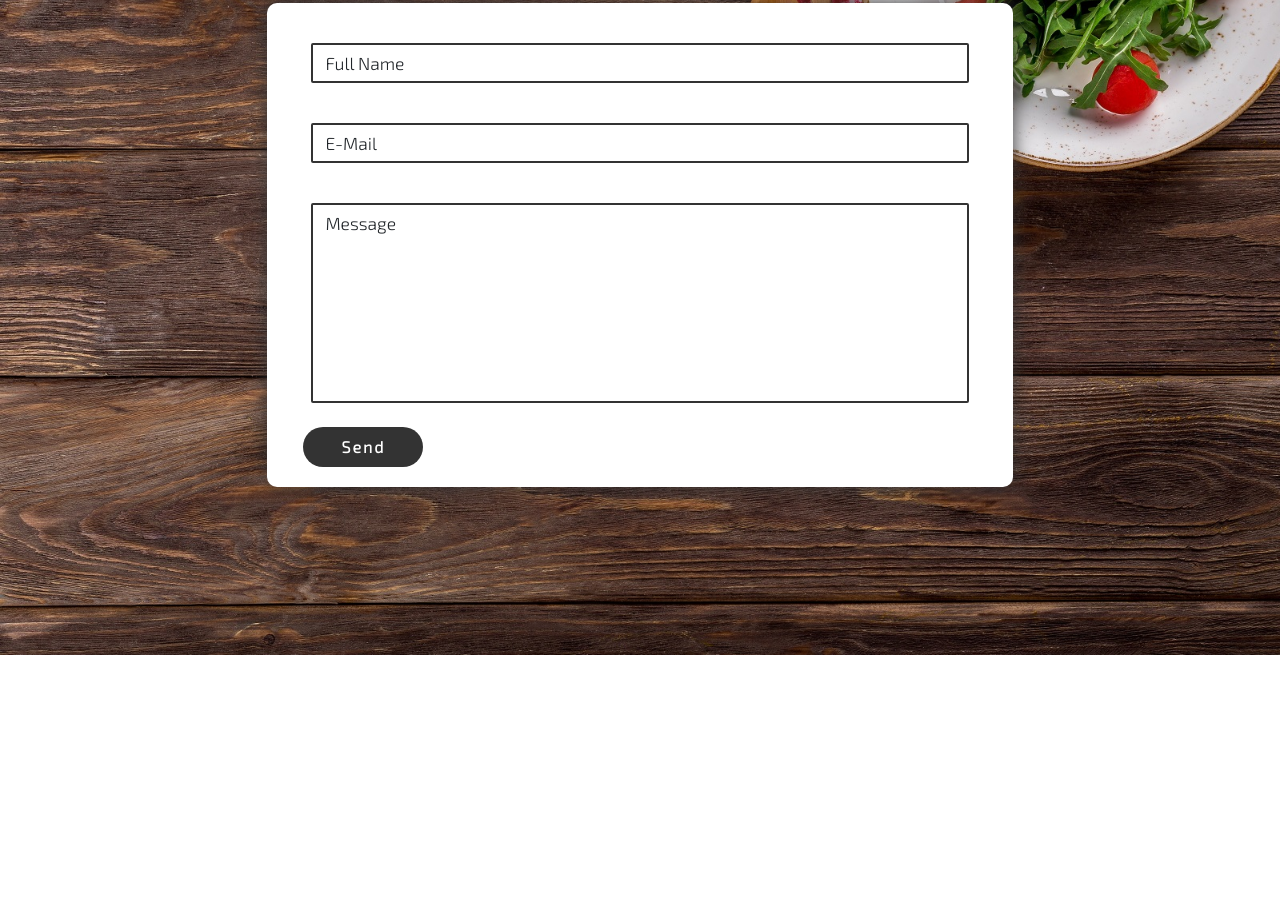
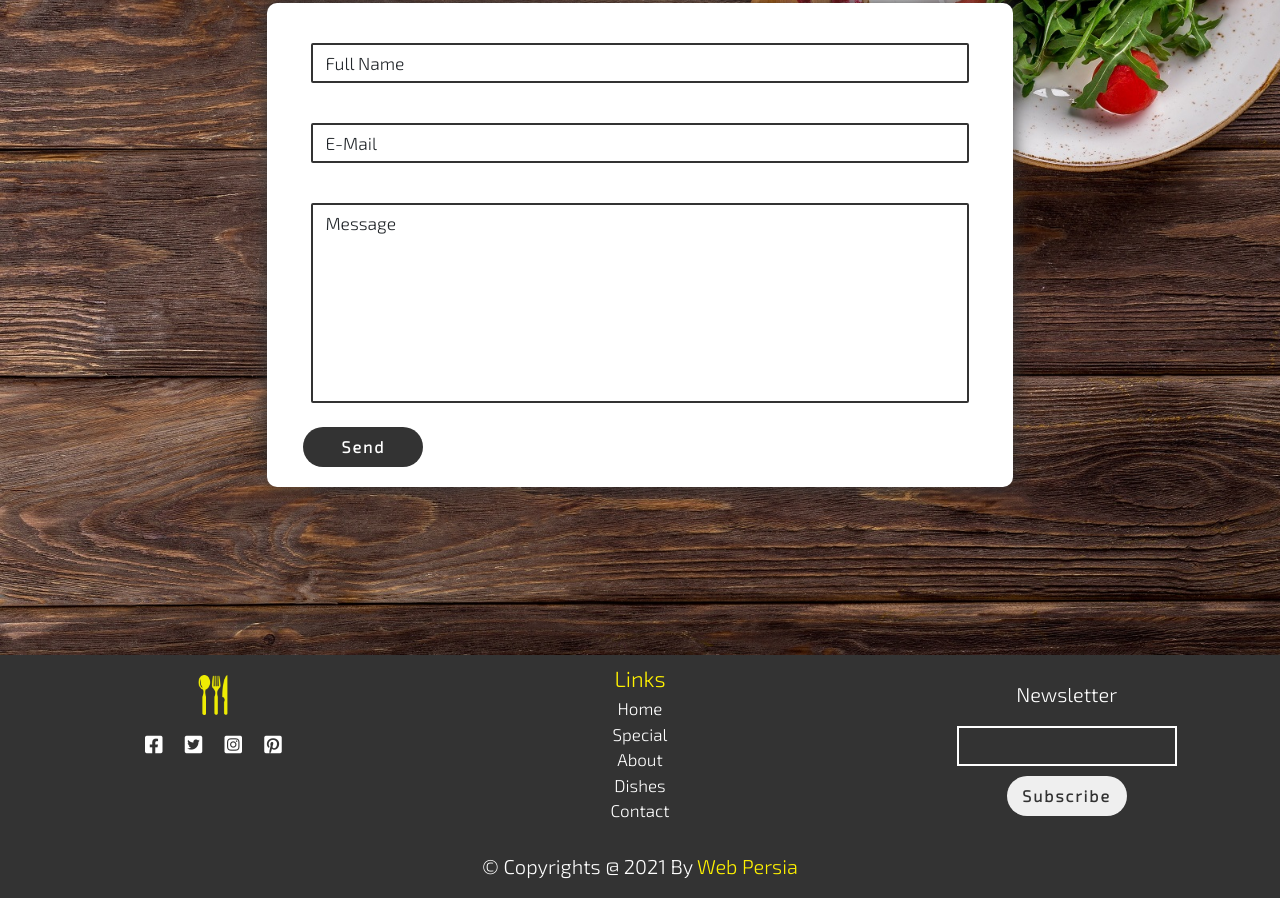
Before and after one commit to mohsenzn/Food-Restaurant, a plain HTML site: page index.html in a window 1280 px wide. Shown: the part 3483-4381 px from the top of the page. Before the commit the page ends 4138 px from the top, so only its background shows below. Drawn offline with nearby package versions, Linux system fonts and the light colour scheme.

Commit message:
Food Website

```diff
--- a/assets/sass/style.scss
+++ b/assets/sass/style.scss
@@ -330,65 +330,66 @@ a {
   }
 }
 // contact section
-#contact{
+#contact {
   min-height: 100vh;
-      width:100vw;
+  width: 100vw;
   background: url(../images/bg2.jpg) no-repeat;
   background-size: cover;
   background-position: center;
-      .heading{
-        h1{
+  .heading {
+    h1 {
       @include heading();
     }
   }
-      form{
-        background:#fff;
+  form {
+    background: #fff;
     padding-top: 2rem;
     margin: 1rem 2rem;
     border-radius: 1rem;
     box-shadow: 0 0 2rem #333;
 
-        .inputBox{
+    .inputBox {
       position: relative;
       text-align: center;
-          input,textarea{
-            outline:none;
-            border:.2rem solid #333;
-            border-radius:.2rem;
-            margin:2rem 0;
+      input,
+      textarea {
+        outline: none;
+        border: 0.2rem solid #333;
+        border-radius: 0.2rem;
+        margin: 2rem 0;
         padding: 0 1rem;
-            background:none;
-            height:4rem;
+        background: none;
+        height: 4rem;
         width: 90%;
         font-size: 2rem;
         &:focus ~ h3,
-            &:valid ~ h3{
+        &:valid ~ h3 {
           font-size: 1.6rem;
-               left:6%;
-               top: -.5rem;
+          left: 6%;
+          top: -0.5rem;
           color: #ff3300;
         }
-
       }
-          textarea{
+      textarea {
         padding: 1rem;
         resize: none;
-            height:20rem
+        height: 20rem;
       }
-         h3{
+      h3 {
         position: absolute;
-           top: 3rem; left:7%;
+        top: 3rem;
+        left: 7%;
       }
     }
-        input[type="submit"]{
+    input[type="submit"] {
       @include button();
-          height:4rem;
+      height: 4rem;
       width: 12rem;
       margin-bottom: 2rem;
       margin-left: 4%;
       background-color: #333;
       color: #fff;
-          &:hover{
+      &:hover {
         color: #333;
         background: $yellow;
       }
@@ -396,6 +397,87 @@ a {
   }
 }
 
+// footer
+#footer {
+  background: #333;
+
+  h1 {
+    font-size: 2rem;
+    margin: 0;
+    padding: 2rem 0;
+    text-align: center;
+    color: #fff;
+    span {
+      color: $yellow;
+    }
+  }
+  .brand {
+    text-align: center;
+    margin-top: 2rem;
+
+    .logo {
+      img {
+        height: 4rem;
+      }
+    }
+    .icons {
+      a {
+        font-size: 2rem;
+        margin: 2rem 1rem;
+        color: #fff;
+        &:hover {
+          color: $yellow;
+        }
+      }
+    }
+  }
+  .footer__links{
+    text-align: center;
+    display:flex;
+    flex-direction:column;
+    margin: 1rem 0;
+    h3{
+      font-size: 2.2rem;
+      color: $yellow;
+    }
+    a{
+      color: #fff;
+      font-size: 1.7rem;
+    }
+  }
+  .letter{
+    display:flex;
+    justify-content: center;
+    align-items: center;
+    flex-direction: column;
+    h2{
+      font-size: 2rem;
+      margin: 2rem 0;
+      color: #fff;
+    }
+    input[type="text"]{
+      border:0.2rem solid #fff;
+      outline:none;
+      background: none;
+      height:4rem;
+      width:22rem;
+      padding:0 1rem;
+     font-size: 1.3rem;
+     color: #fff;
+    }
+    input[type="submit"] {
+      @include button();
+      height: 4rem;
+      width: 12rem;
+   margin: 1rem 0;
+
+      &:hover {
+        color: #333;
+        background: $yellow;
+      }
+    }
+  }
+}
 // media query
 @media (max-width: 768px) {
   .header {
--- a/index.html
+++ b/index.html
@@ -223,6 +223,37 @@
       </section>
     <!--end of contact section  -->
 
+    <!-- footer -->
+    <footer id="footer" class="container-fluid">
+      <div class="row align-items center">
+
+        <div class="col-md-4 brand">
+          <a href="" class="logo"><img src="assets/images/logo.png" alt=""></a>
+          <div class="icons">
+            <a href="#" class="fab fa-facebook-square"></a>
+            <a href="#" class="fab fa-twitter-square"></a>
+            <a href="#" class="fab fa-instagram-square"></a>
+            <a href="#" class="fab fa-pinterest-square"></a>
+
+          </div>
+        </div>
+        <div class="col-md-4 footer__links">
+          <h3>links</h3>
+          <a href="#home">Home</a>
+          <a href="#special">Special</a>
+          <a href="#about">about</a>
+          <a href="#dishe">dishes</a>
+          <a href="#contact">contact</a>
+        </div>
+        <div class="col-md-4 text-center text-md-left letter">
+          <h2>newsletter</h2>
+          <input type="text">
+          <input type="submit" value="subscribe">
+        </div>
+      </div>
+      <h1>&copy; copyrights @ 2021 by <span>Web Persia</span></h1>
+    </footer>
+
     <!--  1: Bootstrap Bundle with Popper -->
     <script
       src="https://cdn.jsdelivr.net/npm/bootstrap@5.0.1/dist/js/bootstrap.bundle.min.js"
```
Also changed, not shown: assets/css/style.css, 1 other file. Lines whose indentation alone changed are shown as unchanged.
